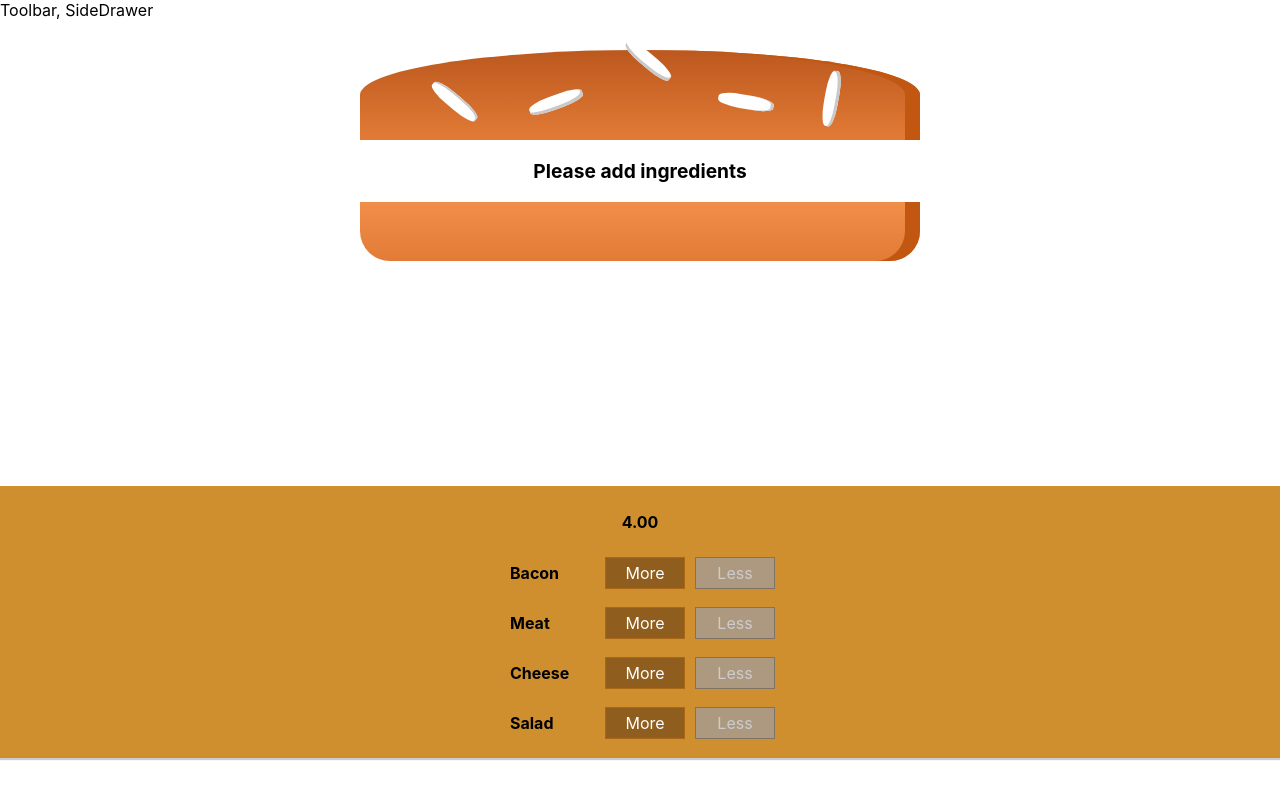
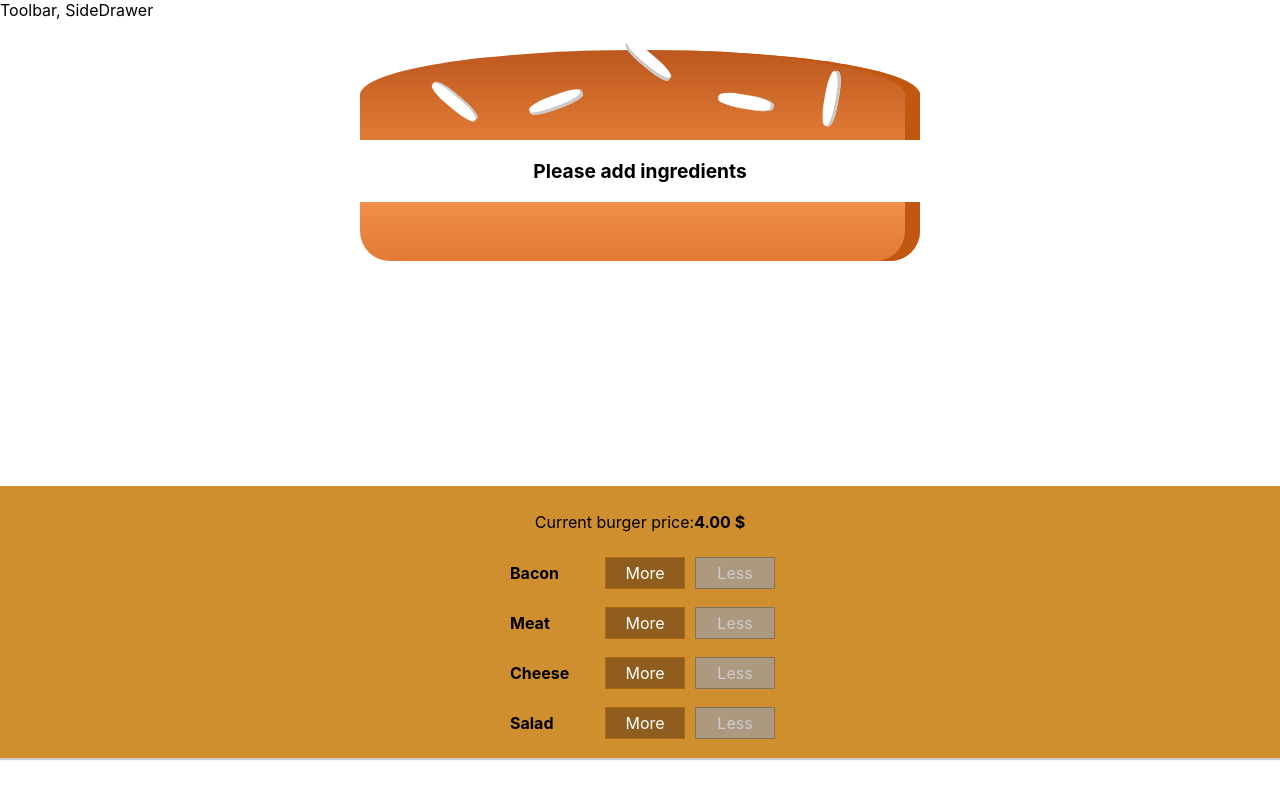
Before and after one commit to parth280197/Burger-Builder, a React (Create React App) app: page / in a window 1280 px wide. Built offline with nearby package versions, Linux system fonts and the light colour scheme.

Commit message:
Price message improved

```diff
--- a/src/components/burger/buildControls/buildControls.js
+++ b/src/components/burger/buildControls/buildControls.js
@@ -11,7 +11,8 @@ const buildControls = props => {
   return (
     <div className={classes.BuildControls}>
       <p>
-        <strong>{props.price.toFixed(2)}</strong>
+        Current burger price:
+        <strong>{props.price.toFixed(2)} $</strong>
       </p>
       {controls.map(ctrl => {
         return (
```
